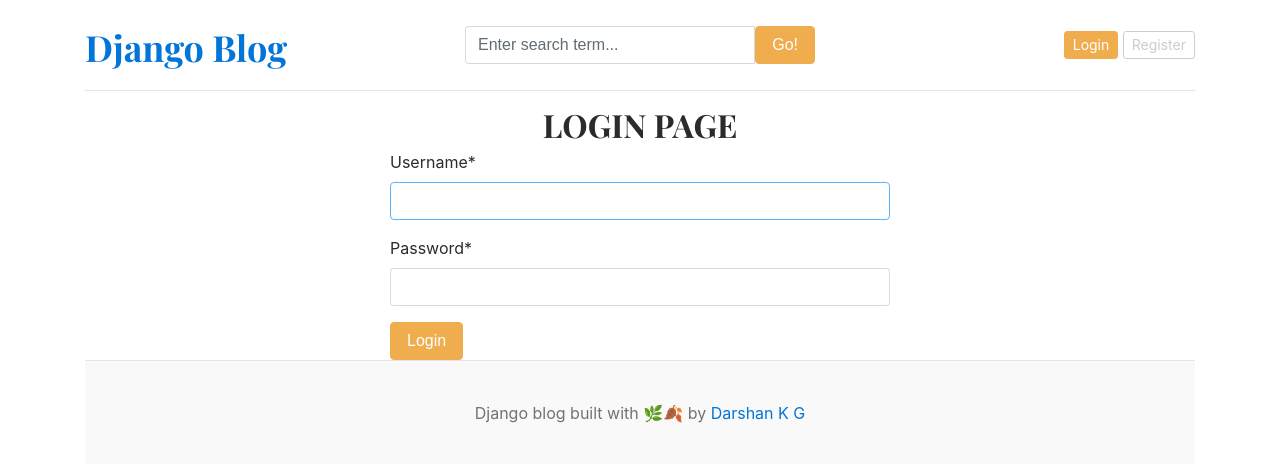
After one commit to Darshankg18/Blog, a Django app: page /login/ in a window 1280 px wide. The commit adds this page. Shown: the top 464 px of the page. Run offline with Django 5.2, Linux system fonts and the light colour scheme; data that the repository does not hold is empty; some libraries are stand-ins or nearby versions.

Commit message:
Registration and Login Functionality

```diff
--- a/blog_main/settings.py
+++ b/blog_main/settings.py
@@ -39,6 +39,8 @@ INSTALLED_APPS = [
     'django.contrib.staticfiles',
     'blogs',
     'assignments',
+    'crispy_forms',
+    'crispy_bootstrap4',
 ]
 
 MIDDLEWARE = [
@@ -130,3 +132,5 @@ DEFAULT_AUTO_FIELD='django.db.models.BigAutoField'
 
 MEDIA_URL = '/media/'
 MEDIA_ROOT = BASE_DIR/'media'
+
+CRISPY_TEMPLATE_PACK = 'bootstrap4'
--- a/blog_main/urls.py
+++ b/blog_main/urls.py
@@ -24,7 +24,10 @@ urlpatterns = [
     path('admin/', admin.site.urls),
     path('',views.home,name='home'),
     path('category/',include('blogs.urls')),
-    path('<slug:slug>/',Blogsview.blogs,name='blogs'),
+    path('blogs/<slug:slug>/',Blogsview.blogs,name='blogs'),
     #search endpoint
-    path('blogs/search/',Blogsview.search,name='search')
+    path('blogs/search/',Blogsview.search,name='search'),
+    path('register/',views.register,name='register'),
+    path('login/',views.login ,name='login'),
+    path('logout/',views.logout,name='logout'),
 ]+static(settings.MEDIA_URL,document_root=settings.MEDIA_ROOT)
--- a/blog_main/views.py
+++ b/blog_main/views.py
@@ -1,8 +1,10 @@
 
-from django.shortcuts import render
+from django.shortcuts import redirect, render
 from assignments.models import About
 from blogs.models import Blog,category
-
+from .forms import RegistrationForm
+from django.contrib.auth.forms import AuthenticationForm
+from django.contrib import auth
 def home(request):
     #categories=category.objects.all()
     featured_posts=Blog.objects.filter(is_featured=True,status='Published').order_by('-updated_at')
@@ -23,3 +25,35 @@ def home(request):
 
     }
     return render(request,'home.html',context)
+def register(request):
+    if request.method=='POST':
+        form=RegistrationForm(request.POST)
+        if form.is_valid():
+            form.save()
+            return redirect('register')
+    else:
+        form=RegistrationForm()
+    form=RegistrationForm()
+    context={
+        'form':form,
+    }
+    return render(request,'register.html',context)
+def login(request):
+    if request.method=='POST':
+        form = AuthenticationForm(request,request.POST)
+        if form.is_valid():
+            username=form.cleaned_data['username']
+            password=form.cleaned_data['password']
+
+            user=auth.authenticate(username=username,password=password)
+            if user is not None:
+                auth.login(request,user)
+            return redirect('home')
+    form=AuthenticationForm()
+    context={
+        'form':form,
+    }
+    return render(request,'login.html',context)
+def logout(request):
+    auth.logout(request)
+    return redirect('home')
--- a/templates/base.html
+++ b/templates/base.html
@@ -30,8 +30,14 @@
             </form>
           </div>
           <div class="col-4 d-flex justify-content-end align-items-center">
-            <a class="btn btn-sm btn-warning" href="#">Login</a> &nbsp;
-            <a class="btn btn-sm btn-outline-secondary" href="#">Register</a>
+            {% if not user.is_authenticated %}
+            <a class="btn btn-sm btn-warning" href="{% url 'login' %}">Login</a> &nbsp;
+            <a class="btn btn-sm btn-outline-secondary" href="{% url 'register' %}">Register</a>
+            {%  else %}
+            <span>You logged in as {{user}}</span>
+            &emsp;
+            <span><a href="{% url  'logout' %}">LogOut</a></span>
+            {% endif %}
           </div>
         </div>
       </header>
@@ -54,7 +60,7 @@
 
 <!-- Footer -->
  <footer class="blog-footer">
-  <p>Django blog built with � by <a href="#">Darshan K G</a></p>
+  <p>Django blog built with 🌿🍂 by <a href="#">Darshan K G</a></p>
 </footer>
 
 </body>
--- /dev/null
+++ b/templates/login.html
@@ -0,0 +1,10 @@
+{%extends 'base.html'%}
+{% block content %}
+{% load crispy_forms_tags %}
+<h2 class="text-center">LOGIN PAGE</h2>
+<form action="{% url 'login' %}" method="POST" style="width: 500px; margin:auto">
+    {% csrf_token %}
+    {{ form | crispy }}
+    <button type="submit" class="btn btn-warning">Login</button>
+</form>
+{% endblock %}
```
Also changed, not shown: blog_main/forms.py (added, +13 -0 lines), templates/register.html (added, +10 -0 lines).
